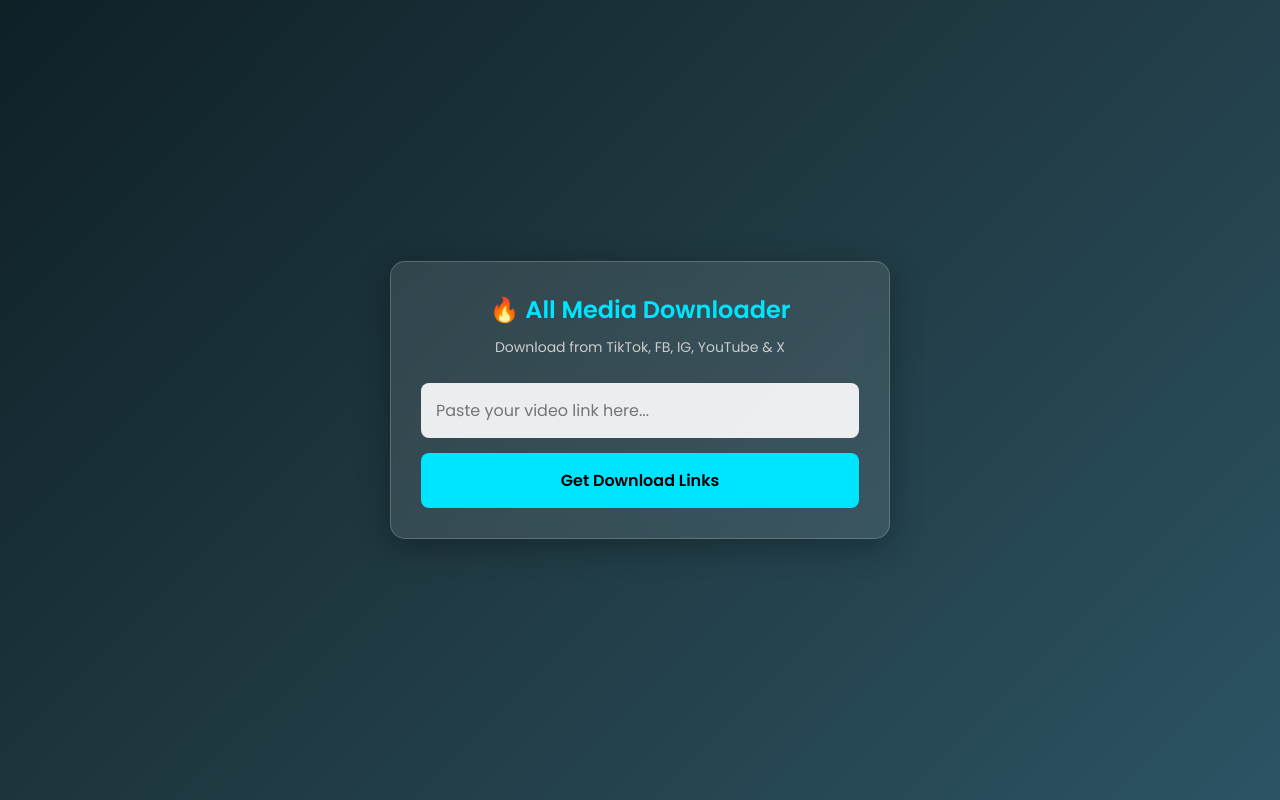
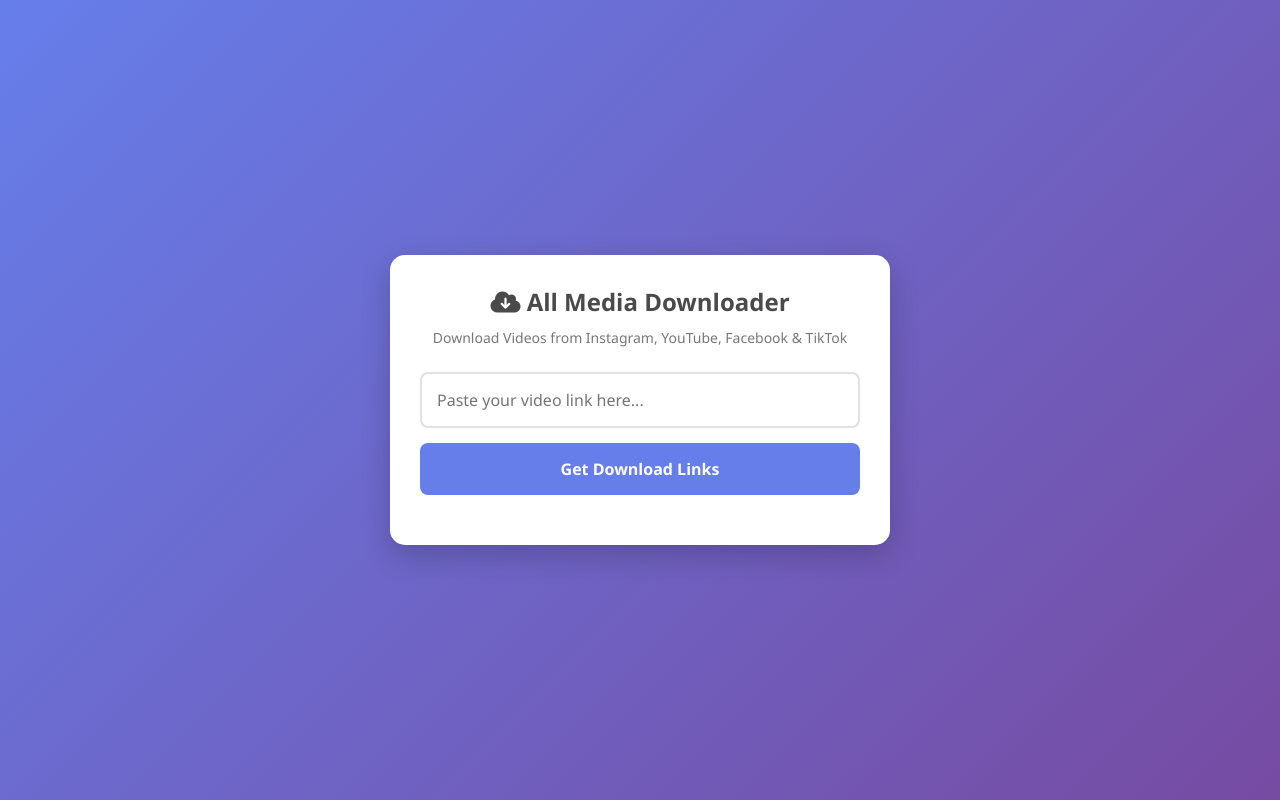
Before and after one commit to srpshouro/My-downloader, a Flask app: page / in a window 1280 px wide. Run offline with Flask 3, Linux system fonts and the light colour scheme; some libraries are stand-ins or nearby versions.

Commit message:
Update index.html

```diff
--- a/templates/index.html
+++ b/templates/index.html
@@ -3,188 +3,148 @@
 <head>
     <meta charset="UTF-8">
     <meta name="viewport" content="width=device-width, initial-scale=1.0">
-    <title>All Media Downloader Pro</title>
-    <link href="https://fonts.googleapis.com/css2?family=Poppins:wght@400;600&display=swap" rel="stylesheet">
+    <title>All Media Downloader</title>
+    <link href="https://cdnjs.cloudflare.com/ajax/libs/font-awesome/6.0.0/css/all.min.css" rel="stylesheet">
     <style>
-        * {
-            margin: 0;
-            padding: 0;
-            box-sizing: border-box;
-            font-family: 'Poppins', sans-serif;
-        }
-        body {
-            background: linear-gradient(135deg, #0f2027, #203a43, #2c5364);
-            color: #fff;
-            min-height: 100vh;
-            display: flex;
-            justify-content: center;
-            align-items: center;
-            padding: 20px;
-        }
-        .container {
-            background: rgba(255, 255, 255, 0.1);
-            backdrop-filter: blur(10px);
-            padding: 30px;
-            border-radius: 15px;
-            width: 100%;
-            max-width: 500px;
-            box-shadow: 0 8px 32px rgba(0, 0, 0, 0.3);
-            text-align: center;
-            border: 1px solid rgba(255, 255, 255, 0.2);
-        }
-        h2 {
-            margin-bottom: 10px;
-            font-size: 24px;
-            color: #00e5ff;
-        }
-        p.subtitle {
-            font-size: 14px;
-            color: #ccc;
-            margin-bottom: 25px;
-        }
-        input {
-            width: 100%;
-            padding: 15px;
-            border: none;
-            border-radius: 8px;
-            outline: none;
-            font-size: 16px;
-            margin-bottom: 15px;
-            background: rgba(255, 255, 255, 0.9);
-            color: #333;
-        }
-        button {
-            width: 100%;
-            padding: 15px;
-            border: none;
-            border-radius: 8px;
-            background: #00e5ff;
-            color: #000;
-            font-size: 16px;
-            font-weight: 600;
-            cursor: pointer;
-            transition: 0.3s ease;
-        }
-        button:hover {
-            background: #00b8cc;
-        }
-        #loader {
-            display: none;
-            margin-top: 20px;
-            font-size: 16px;
-            color: #ffeb3b;
-        }
-        #result {
-            margin-top: 25px;
-            display: none;
-            background: rgba(0, 0, 0, 0.3);
-            padding: 20px;
-            border-radius: 10px;
-        }
-        .cover-img {
-            width: 100%;
-            max-height: 250px;
-            object-fit: cover;
-            border-radius: 8px;
-            margin-bottom: 15px;
-        }
-        .video-title {
-            font-size: 14px;
-            margin-bottom: 15px;
-            color: #eee;
-        }
-        .download-btn {
-            display: block;
-            width: 100%;
-            padding: 12px;
-            margin-bottom: 10px;
-            background: #4caf50;
-            color: white;
-            text-decoration: none;
-            border-radius: 8px;
-            font-weight: 600;
-            transition: 0.3s;
-        }
-        .download-btn:hover { background: #45a049; }
-        .audio-btn { background: #ff9800; }
-        .audio-btn:hover { background: #e68a00; }
-        .error-msg { color: #ff4c4c; font-weight: 600; }
+        * { box-sizing: border-box; margin: 0; padding: 0; font-family: 'Segoe UI', Tahoma, Geneva, Verdana, sans-serif; }
+        body { background: linear-gradient(135deg, #667eea 0%, #764ba2 100%); color: #333; display: flex; justify-content: center; align-items: center; min-height: 100vh; padding: 20px; }
+        .container { background: #fff; max-width: 500px; width: 100%; border-radius: 15px; box-shadow: 0 10px 30px rgba(0,0,0,0.2); padding: 30px; text-align: center; }
+        .header { margin-bottom: 25px; }
+        .header h1 { color: #4a4a4a; font-size: 24px; margin-bottom: 10px; }
+        .header p { color: #777; font-size: 14px; }
+        .input-group { display: flex; flex-direction: column; gap: 15px; margin-bottom: 20px; }
+        input { width: 100%; padding: 15px; border: 2px solid #e1e1e1; border-radius: 8px; font-size: 16px; outline: none; transition: border 0.3s; }
+        input:focus { border-color: #667eea; }
+        button.fetch-btn { background: #667eea; color: white; border: none; padding: 15px; border-radius: 8px; font-size: 16px; font-weight: bold; cursor: pointer; transition: background 0.3s; width: 100%; }
+        button.fetch-btn:hover { background: #5a6fe0; }
+
+        /* Loader */
+        .loader { display: none; margin: 20px 0; font-weight: bold; color: #667eea; }
+        .loader i { animation: spin 2s linear infinite; font-size: 24px; }
+        @keyframes spin { 0% { transform: rotate(0deg); } 100% { transform: rotate(360deg); } }
+
+        /* Results Section */
+        .result-box { display: none; margin-top: 20px; text-align: left; background: #f9f9f9; padding: 15px; border-radius: 10px; border: 1px solid #eee; }
+        .thumbnail { width: 100%; border-radius: 8px; margin-bottom: 15px; object-fit: cover; max-height: 250px; }
+        .video-title { font-size: 16px; font-weight: bold; color: #333; margin-bottom: 15px; word-wrap: break-word; }
+
+        /* Download Buttons */
+        .download-btns { display: flex; flex-direction: column; gap: 10px; }
+        .dl-btn { text-decoration: none; display: flex; justify-content: space-between; align-items: center; background: #28a745; color: white; padding: 12px 15px; border-radius: 8px; font-weight: bold; transition: background 0.3s; }
+        .dl-btn:hover { background: #218838; }
+        .dl-btn.audio { background: #ffc107; color: #333; }
+        .dl-btn.audio:hover { background: #e0a800; }
+
+        .error-msg { color: red; font-weight: bold; display: none; margin-top: 15px; }
     </style>
 </head>
 <body>
 
 <div class="container">
-        <h2>🔥 All Media Downloader</h2>
-        <p class="subtitle">Download from TikTok, FB, IG, YouTube & X</p>
+    <div class="header">
+        <h1><i class="fas fa-cloud-download-alt"></i> All Media Downloader</h1>
+        <p>Download Videos from Instagram, YouTube, Facebook & TikTok</p>
+    </div>
 
-        <input type="url" id="videoUrl" placeholder="Paste your video link here...">
-        <button onclick="fetchMedia()">Get Download Links</button>
+    <div class="input-group">
+        <input type="text" id="videoUrl" placeholder="Paste your video link here...">
+        <button class="fetch-btn" onclick="fetchVideo()">Get Download Links</button>
+    </div>
 
-        <div id="loader">⏳ Wait bro, fetching data...</div>
+    <!-- Loading Animation -->
+    <div class="loader" id="loader">
+        <i class="fas fa-spinner"></i> <br><br>Processing video... Please wait.
+    </div>
 
-        <div id="result">
-            <!-- Data will be injected here by JS -->
+    <!-- Error Message -->
+    <div class="error-msg" id="errorMsg">Failed to fetch video. Check link or try again.</div>
+
+    <!-- Result Area -->
+    <div class="result-box" id="resultBox">
+        <img src="" id="thumb" class="thumbnail" alt="Video Thumbnail">
+        <div class="video-title" id="title">Video Title</div>
+
+        <div class="download-btns" id="downloadBtns">
+            <!-- Buttons will be generated here by JavaScript -->
+        </div>
     </div>
 </div>
 
 <script>
-        // আপনার Vercel API এর লিংক
-        const API_BASE_URL = "https://all-media-api.vercel.app/api/download?url=";
-
-        async function fetchMedia() {
-            const urlInput = document.getElementById("videoUrl").value.trim();
-            const resultDiv = document.getElementById("result");
-            const loader = document.getElementById("loader");
-
-            // যদি ইনপুট খালি থাকে
+    async function fetchVideo() {
+        const urlInput = document.getElementById('videoUrl').value.trim();
         if (!urlInput) {
-                alert("Bro, please paste a valid link first!");
+            alert('Please enter a valid video URL!');
             return;
         }
 
-            // লোডার দেখানো এবং আগের রেজাল্ট হাইড করা
-            loader.style.display = "block";
-            resultDiv.style.display = "none";
-            resultDiv.innerHTML = "";
+        // UI Updates
+        document.getElementById('resultBox').style.display = 'none';
+        document.getElementById('errorMsg').style.display = 'none';
+        document.getElementById('loader').style.display = 'block';
+        document.getElementById('downloadBtns').innerHTML = '';
+
+        // Tumar Render API Link
+        const apiUrl = `https://all-media-api-1.onrender.com/api/download?url=${encodeURIComponent(urlInput)}`;
 
         try {
-                // আপনার API তে রিকোয়েস্ট পাঠানো
-                const response = await fetch(API_BASE_URL + encodeURIComponent(urlInput));
+            const response = await fetch(apiUrl);
             const data = await response.json();
 
-                loader.style.display = "none";
-                resultDiv.style.display = "block";
+            document.getElementById('loader').style.display = 'none';
 
             if (data.success) {
-                    const media = data.data;
+                // Show Result Box
+                document.getElementById('resultBox').style.display = 'block';
 
-                    // টিকটকের জন্য ডিজাইন
-                    if (media.platform === "TikTok") {
-                        resultDiv.innerHTML = `
-                            ${media.cover_image ? `<img src="${media.cover_image}" class="cover-img" alt="Cover">` : ''}
-                            <div class="video-title">${media.title || 'TikTok Video'}</div>
+                // Set Thumbnail and Title
+                document.getElementById('thumb').src = data.thumbnail || 'https://via.placeholder.com/500x250?text=No+Thumbnail';
+                document.getElementById('title').innerText = data.title;
 
-                            <a href="${media.video_no_watermark}" target="_blank" class="download-btn">🎬 Download (No Watermark)</a>
-                            <a href="${media.video_watermark}" target="_blank" class="download-btn" style="background: #2196F3;">💧 Download (With Watermark)</a>
-                            ${media.music_url ? `<a href="${media.music_url}" target="_blank" class="download-btn audio-btn">🎵 Download Audio (MP3)</a>` : ''}
-                        `;
+                // Create Download Buttons
+                const links = data.links;
+                const btnContainer = document.getElementById('downloadBtns');
+
+                // Helper function to create buttons
+                const createBtn = (label, url, isAudio = false) => {
+                    if(url && url !== "Not Found") {
+                        const a = document.createElement('a');
+                        a.href = url;
+                        a.target = '_blank'; // Opens link in new tab to download/play
+                        a.className = `dl-btn ${isAudio ? 'audio' : ''}`;
+                        a.innerHTML = `<span>${label}</span> <i class="fas fa-download"></i>`;
+                        btnContainer.appendChild(a);
                     }
-                    // অন্যান্য সাইটের (FB/IG/YT) জন্য ডিজাইন
-                    else {
-                        resultDiv.innerHTML = `
-                            <div class="video-title">Ready to download!</div>
-                            <a href="${media.video_url}" target="_blank" class="download-btn">⬇️ Download Video</a>
-                        `;
+                };
+
+                // Add Buttons (360p, 480p, 720p, Audio)
+                // Removing duplicates (karon Instagram e eki link ashte pare)
+                const uniqueLinks = new Set();
+
+                const addUniqueBtn = (label, url, isAudio) => {
+                    if (url && url !== "Not Found" && !uniqueLinks.has(url)) {
+                        uniqueLinks.add(url);
+                        createBtn(label, url, isAudio);
                     }
+                };
+
+                addUniqueBtn('Download 720p (Best)', links['720p'], false);
+                addUniqueBtn('Download 480p', links['480p'], false);
+                addUniqueBtn('Download 360p', links['360p'], false);
+
+                // Audio button
+                if (links['audio_high'] && links['audio_high'] !== "Not Found") {
+                    createBtn('Download Audio (MP3/M4A)', links['audio_high'], true);
+                }
+
             } else {
-                    // API থেকে Error আসলে
-                    resultDiv.innerHTML = `<p class="error-msg">❌ Error: ${data.message || 'Failed to fetch video!'}</p>`;
+                document.getElementById('errorMsg').style.display = 'block';
+                document.getElementById('errorMsg').innerText = data.error || "Failed to find video.";
             }
         } catch (error) {
-                // নেটওয়ার্ক বা সার্ভার Error
-                loader.style.display = "none";
-                resultDiv.style.display = "block";
-                resultDiv.innerHTML = `<p class="error-msg">❌ Server error! Please try again later.</p>`;
+            document.getElementById('loader').style.display = 'none';
+            document.getElementById('errorMsg').style.display = 'block';
+            document.getElementById('errorMsg').innerText = "Server Error. Please wait or check your network.";
         }
     }
 </script>
```
Lines whose indentation alone changed are shown as unchanged.
